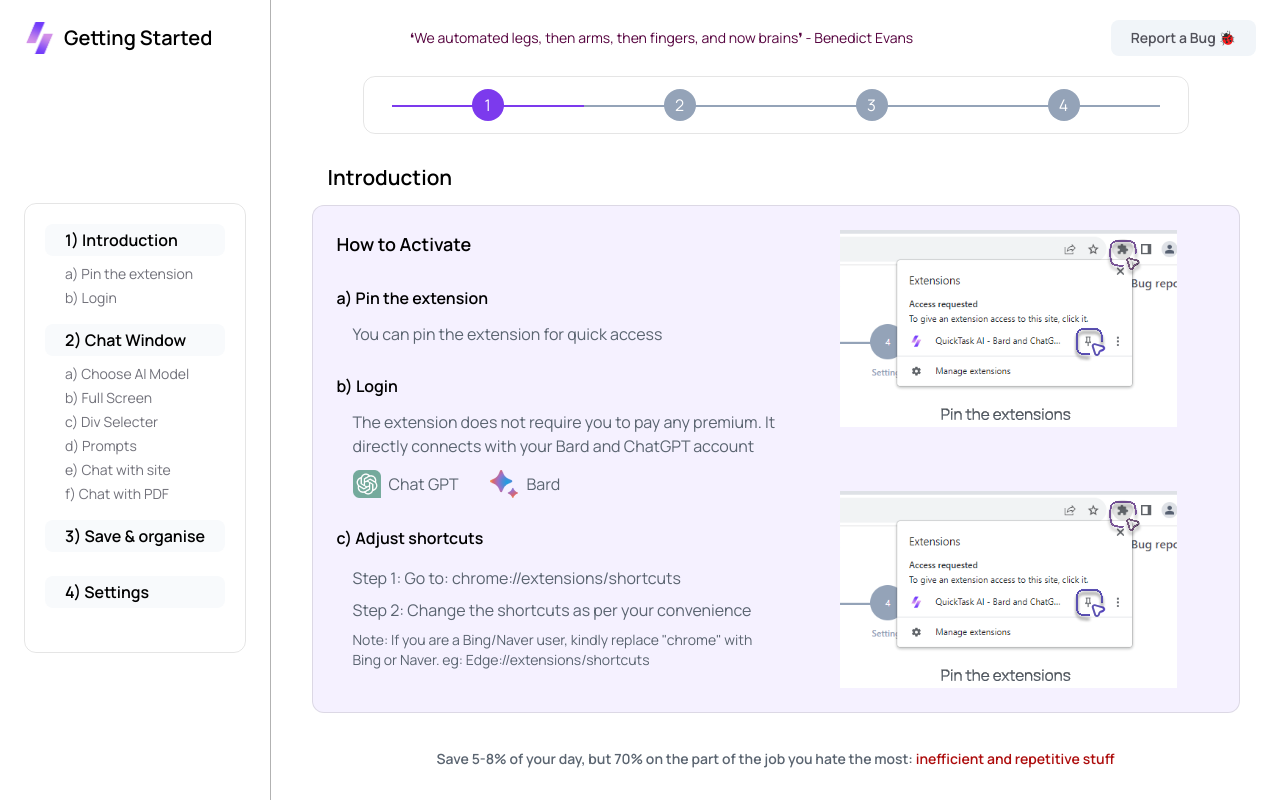
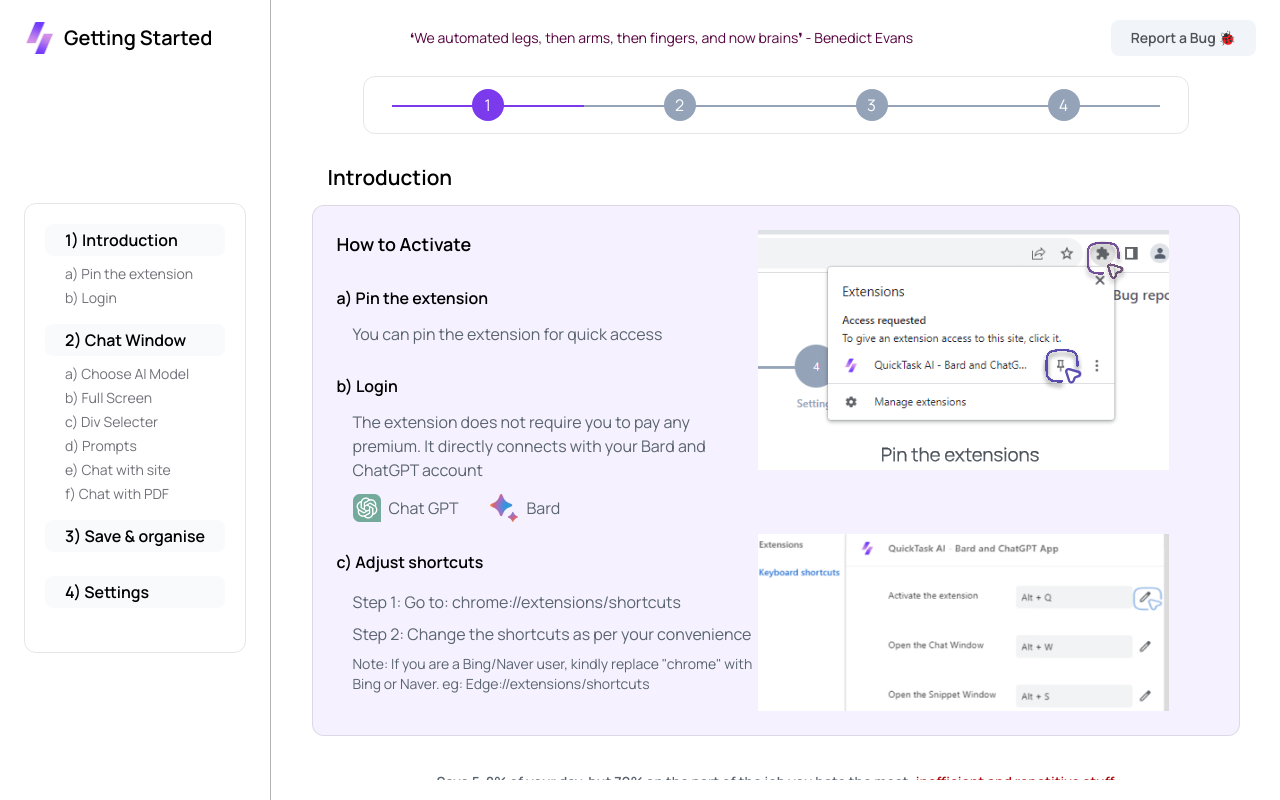
Before and after one commit to BhanuN1997/Demo---Mano-only-acs, a Next.js app: page / in a window 1280 px wide. Built offline with nearby package versions, Linux system fonts and the light colour scheme.

Commit message:
add shortcuts image

```diff
--- a/src/components/Information.tsx
+++ b/src/components/Information.tsx
@@ -6,6 +6,7 @@
 import Image from "next/image";
 import intro from "../../public/images/intro.png";
 import Link from "next/link";
+import shortcuts from "../../public/images/shortcuts.png";
 import introduction from "../../public/images/introduction.svg";
 
 function Information({ id }: { id: string }) {
@@ -127,7 +128,7 @@
                 alt="Login to Bard and ChatGPT"
                 className="w-[90%] h-auto"
               />
-              <Image src={introduction} alt="" className="w-[90%] h-auto" />
+              <Image src={shortcuts} alt="" className="w-[90%] h-auto" />
             </div>
           </div>
           <div className="flex flex-col gap-3 font-semibold mx-auto mt-3">
```
Also changed, not shown: public/images/shortcuts.png (added).
